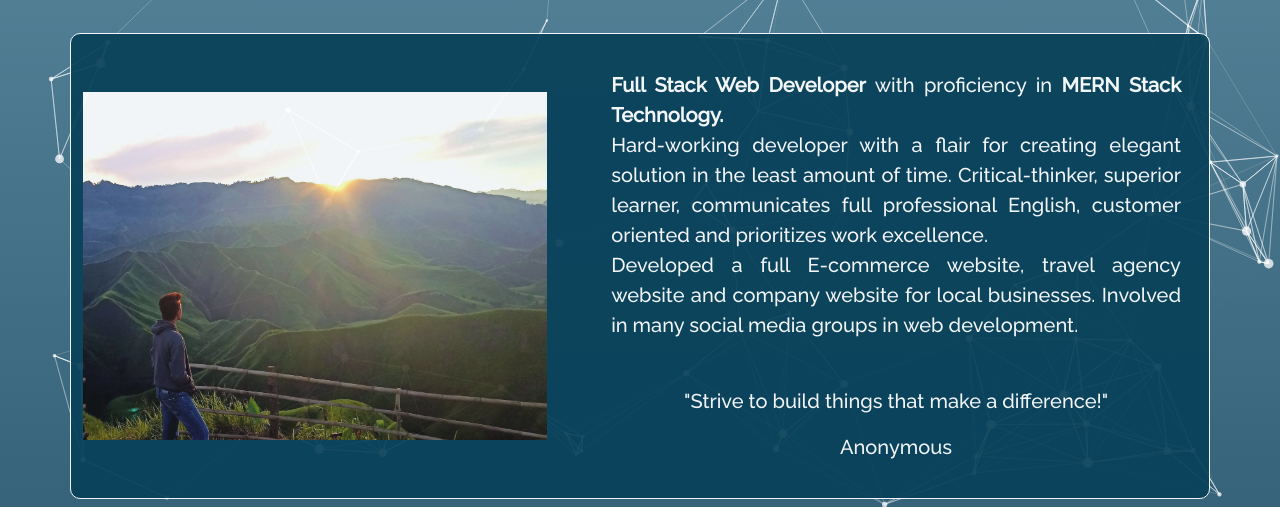
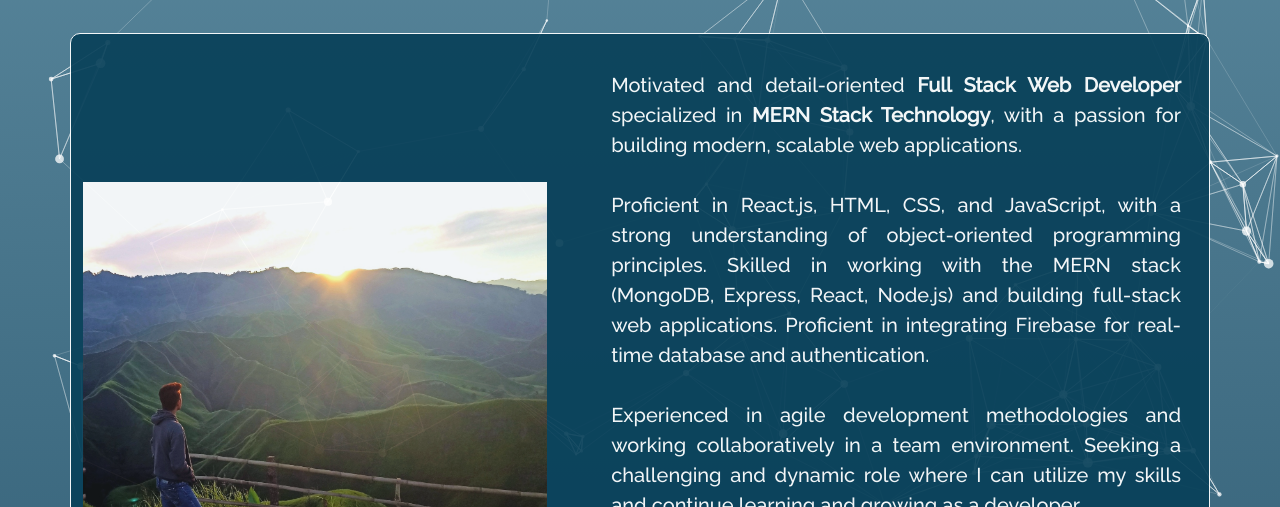
Before and after one commit to krochet94/Portfolio, a React (Create React App) app: page /about in a window 1280 px wide. Shown: the part 293-800 px from the top of the page. Built offline with nearby package versions, Linux system fonts and the light colour scheme; no server answers.

Commit message:
updated as of 10Jan23

```diff
--- a/src/components/About/About.js
+++ b/src/components/About/About.js
@@ -20,6 +20,9 @@ import {
   SiHeroku,
   SiGithub,
   SiGitlab,
+  SiFirebase,
+  SiJira,
+  SiTrello
 } from "react-icons/si";
 import Particle from "../Utils/Particle";
 import ReactiveButton from "../Utils/ReactiveButton.js";
@@ -75,6 +78,7 @@ function About() {
           <Techstack logo={<DiPython />} desc="Python" />
           <Techstack logo={<CgCPlusPlus />} desc="C++" />
           <Techstack logo={<DiGit />} desc="Git" />
+          <Techstack logo={<SiFirebase />} desc="Firebase" />
         </Row>
         <h1 className="page-heading">Tech Tools</h1>
         <Row style={{ justifyContent: "center", paddingBottom: "50px" }}>
@@ -83,6 +87,8 @@ function About() {
           <Techstack logo={<SiPostman />} desc="Postman" />
           <Techstack logo={<SiHeroku />} desc="Heroku" />
           <Techstack logo={<SiGitlab />} desc="Gitlab" />
+          <Techstack logo={<SiJira />} desc="Jira" />
+          <Techstack logo={<SiTrello />} desc="Trello" />
         </Row>
       </Container>
     </Container>
--- a/src/components/About/AboutCard.js
+++ b/src/components/About/AboutCard.js
@@ -21,18 +21,19 @@ function AboutCard() {
       <Card.Body>
         <blockquote className="blockquote mb-0">
           <p style={{ textAlign: "justify" }}>
-            <strong className="empasis">Full Stack Web Developer</strong> with
-            proficiency in{" "}
-            <strong className="empasis">MERN Stack Technology.</strong>
-            <br />
-            Hard-working developer with a flair for creating elegant solution in
-            the least amount of time. Critical-thinker, superior learner,
-            communicates full professional English, customer oriented and
-            prioritizes work excellence.
-            <br />
-            Developed a full E-commerce website, travel agency website and
-            company website for local businesses. Involved in many social media
-            groups in web development.
+            Motivated and detail-oriented
+            <strong className="empasis"> Full Stack Web Developer </strong>
+            specialized in
+            <strong className="empasis"> MERN Stack Technology</strong>,
+            with a passion for building modern, scalable web applications.
+            <br /><br />
+            Proficient in React.js, HTML, CSS, and JavaScript, with a strong understanding of object-oriented programming principles.
+            Skilled in working with the MERN stack (MongoDB, Express, React, Node.js) and building full-stack web applications.
+            Proficient in integrating Firebase for real-time database and authentication.
+            <br /><br />
+            Experienced in agile development
+            methodologies and working collaboratively in a team environment. Seeking a challenging and dynamic role where I can
+            utilize my skills and continue learning and growing as a developer
           </p>
           <br />
           <p>
```
Also changed, not shown: package.json (+1 -6 lines), 2 other files (tests, documents, lock files or other folders).
